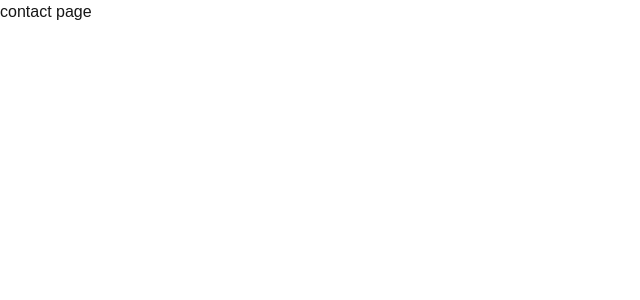
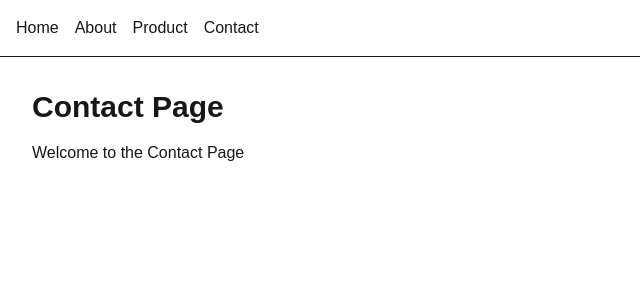
Before and after one commit to k-phuwasuwan/learn-nextJs, a Next.js app: page /contact in a window 1280 px wide. Shown: the top 300 px of the page, without its empty margins (0-640 px from the left). Built offline with nearby package versions, Linux system fonts and the light colour scheme.

Commit message:
feat: routing

```diff
--- a/app/about/page.tsx
+++ b/app/about/page.tsx
@@ -2,7 +2,10 @@ import React from 'react'
 
 function AboutPage() {
   return (
-    <div>about page</div>
+         <main className="p-8">
+      <h1 className="text-3xl font-bold">About Page</h1>
+      <p className="mt-4">Welcome to the About Page</p>
+    </main>
   )
 }
 
--- /dev/null
+++ b/app/component/navbar.tsx
@@ -0,0 +1,15 @@
+import React from 'react'
+import Link from 'next/link'
+
+function Navbar() {
+    return (
+        <nav className="flex gap-4 border-b p-4">
+            <Link href="/">Home</Link>
+            <Link href="/about">About</Link>
+            <Link href="/product">Product</Link>
+            <Link href="/contact">Contact</Link>
+        </nav>
+  )
+}
+
+export default Navbar
--- a/app/contact/page.tsx
+++ b/app/contact/page.tsx
@@ -2,7 +2,10 @@ import React from 'react'
 
 function ContactPage() {
   return (
-    <div>contact page</div>
+     <main className="p-8">
+      <h1 className="text-3xl font-bold">Contact Page</h1>
+      <p className="mt-4">Welcome to the Contact Page</p>
+    </main>
   )
 }
 
--- a/app/layout.tsx
+++ b/app/layout.tsx
@@ -1,6 +1,7 @@
 import type { Metadata } from "next";
 import { Geist, Geist_Mono } from "next/font/google";
 import "./globals.css";
+import Navbar from "./component/navbar";
 
 const geistSans = Geist({
   variable: "--font-geist-sans",
@@ -24,6 +25,7 @@ export default function RootLayout({ children }: LayoutProps<"/">) {
       className={`${geistSans.variable} ${geistMono.variable} h-full antialiased`}
     >
       <body className="min-h-full flex flex-col">
+        <Navbar />
         {children}
         </body>
     </html>
--- a/app/page.tsx
+++ b/app/page.tsx
@@ -1,7 +1,8 @@
 export default function Home() {
   return (
-    <main>
-
+    <main className="p-8">
+      <h1 className="text-3xl font-bold">Home Page</h1>
+      <p className="mt-4">Welcome to Home Page</p>
     </main>
   );
 }
```
